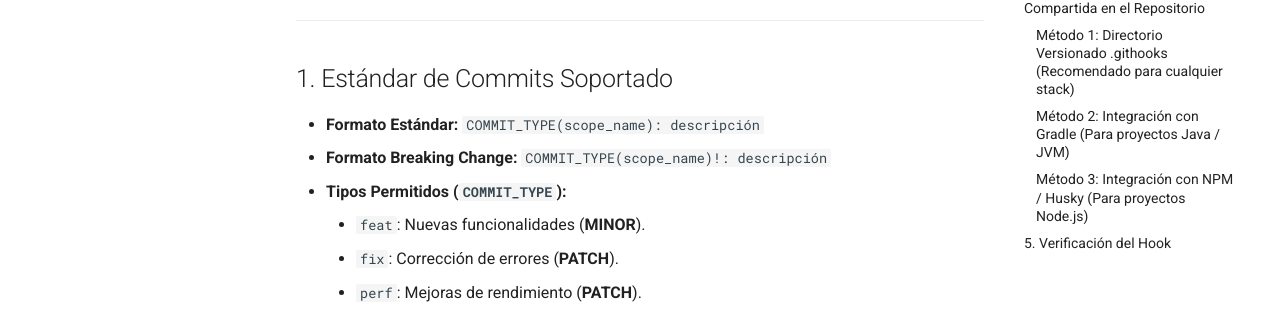
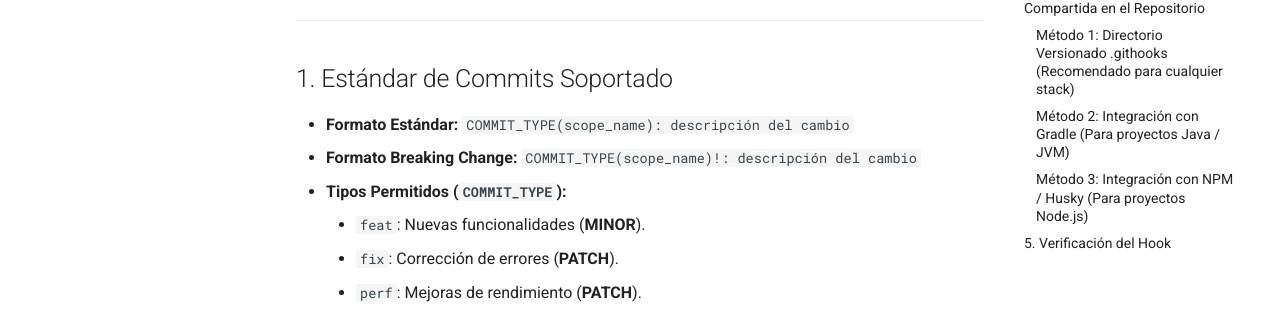
Before and after one commit to kenyodarz/rrhh-docs, an MkDocs documentation site: the page built from docs/git_hooks_semantic_release.md, in a window 1280 px wide and 900 px high. Shown: the part 329-638 px from the top of the window. Built offline with MkDocs 1.6.1 and Material for MkDocs 9.7.7, drawn with Linux system fonts in a browser that asks for light colours.

```diff
--- a/docs/git_hooks_semantic_release.md
+++ b/docs/git_hooks_semantic_release.md
@@ -9,8 +9,8 @@ malformado ingrese al historial local.
 
 ## 1. Estándar de Commits Soportado
 
-- **Formato Estándar:** `COMMIT_TYPE(scope_name): descripción`
-- **Formato Breaking Change:** `COMMIT_TYPE(scope_name)!: descripción`
+- **Formato Estándar:** `COMMIT_TYPE(scope_name): descripción del cambio`
+- **Formato Breaking Change:** `COMMIT_TYPE(scope_name)!: descripción del cambio`
 - **Tipos Permitidos (`COMMIT_TYPE`):**
     - `feat`: Nuevas funcionalidades (**MINOR**).
     - `fix`: Corrección de errores (**PATCH**).
```
